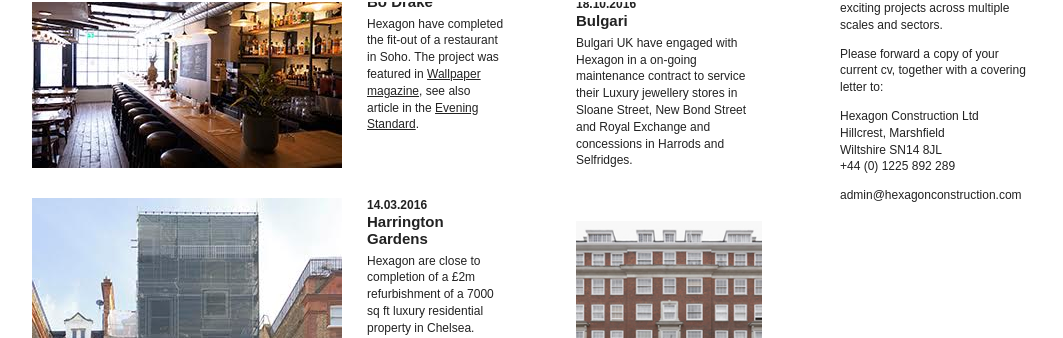
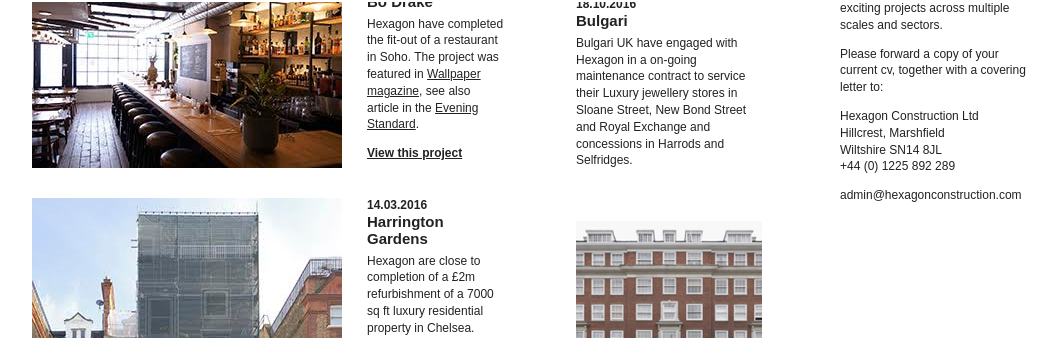
Before and after one commit to joeegan/hexagon-siteleaf, a Jekyll site: the page built from index.markdown, in a window 1280 px wide and 900 px high, scrolled down 558 px. Shown: the part 114-452 px from the top of the window, without its empty margins (108-1171 px from the left). Built offline with Jekyll 4.4.1, drawn with Linux system fonts in a browser that asks for light colours; some web fonts are replaced.

Commit message:
Updated Bo Drake

```diff
--- a/_latest-news/bo-drake.markdown
+++ b/_latest-news/bo-drake.markdown
@@ -3,6 +3,7 @@ title: Bo Drake
 date: 2016-01-09 19:50:00 Z
 position: 0
 Image: "/uploads/GreekStreet.jpg"
+Link: "/selected-project/bo-drake"
 Date: 2016-03-16 00:00:00 Z
 ---
 
```
